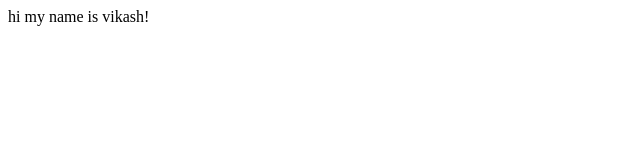
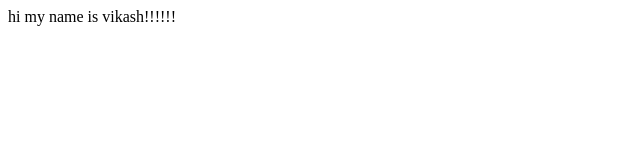
Before and after one commit to champvikash/Vikash_FSD-Portfolio, a plain HTML site: page index.html in a window 1280 px wide. Shown: the full height of the page, 0-640 px from the left. Drawn offline with Linux system fonts and the light colour scheme.

Commit message:
refactor

```diff
--- a/index.html
+++ b/index.html
@@ -7,6 +7,6 @@
     <title>Portfolio</title>
 </head>
 <body>
- hi my name is vikash!
+ hi my name is vikash!!!!!!
 </body>
 </html>
```
